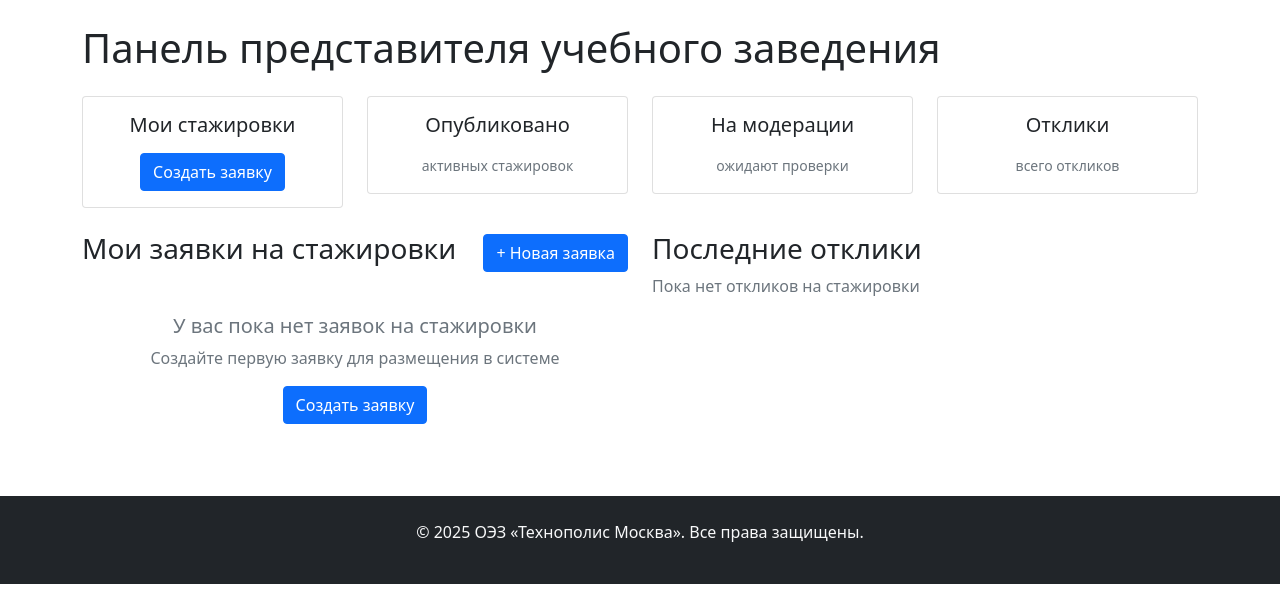
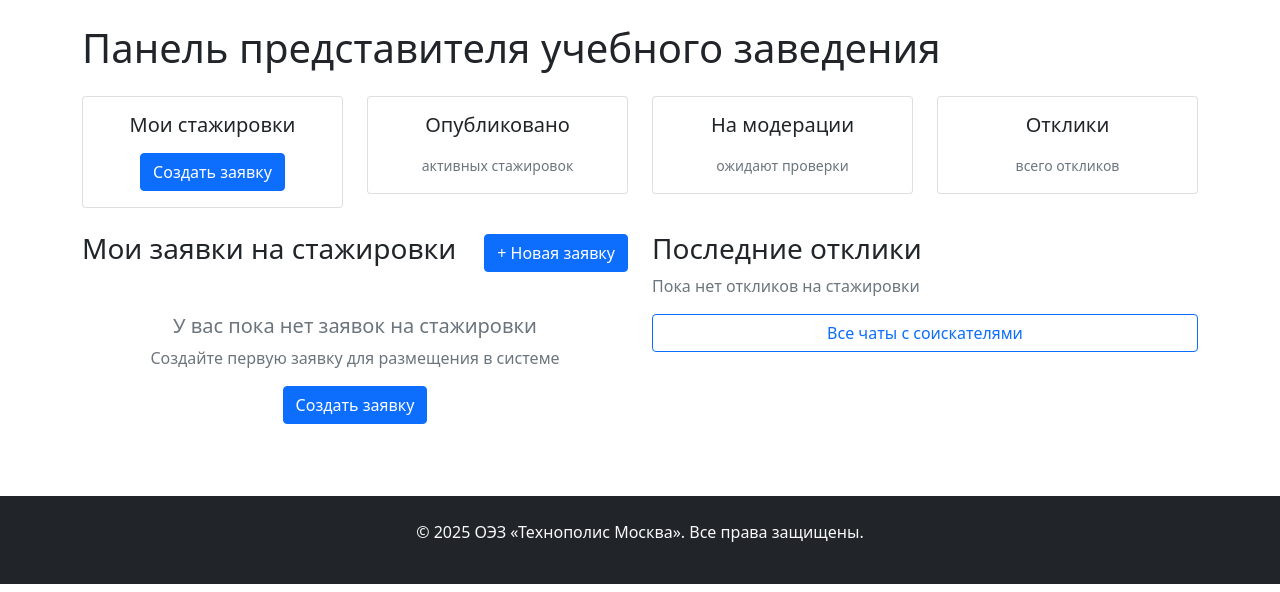
Before and after one commit to Annikaaai/hr_app, a Django app: template templates/career_app/university_dashboard.html in a window 1280 px wide. Shown: the part 56-648 px from the top of the page. Run offline with Django 5.2, Linux system fonts and the light colour scheme; the template is opened without the code that fills it, so the values that code supplies are empty.

Commit message:
add chat

```diff
--- a/templates/career_app/university_dashboard.html
+++ b/templates/career_app/university_dashboard.html
@@ -51,7 +51,7 @@
         <div class="col-md-6">
             <div class="d-flex justify-content-between align-items-center mb-3">
                 <h3>Мои заявки на стажировки</h3>
-                <a href="{% url 'create_internship' %}" class="btn btn-primary">+ Новая заявка</a>
+                <a href="{% url 'create_internship' %}" class="btn btn-primary">+ Новая заявку</a>
             </div>
 
             {% for internship in internships %}
@@ -112,18 +112,23 @@
                     <small class="text-muted d-block mt-1">{{ response.applied_at|date:"d.m.Y H:i" }}</small>
 
                     <!-- Кнопка перехода в чат -->
-                    {% with chat_thread=response.internship.chatthread_set.filter|first %}
                     <div class="mt-2">
                         <a href="{% url 'create_chat_from_internship_response' response.id %}" class="btn btn-sm btn-outline-primary">
                             Перейти в чат
                         </a>
                     </div>
-                    {% endwith %}
                 </div>
             </div>
             {% empty %}
             <p class="text-muted">Пока нет откликов на стажировки</p>
             {% endfor %}
+
+            <!-- Кнопка перехода ко всем чатам -->
+            <div class="mt-3">
+                <a href="{% url 'chat_list' %}" class="btn btn-outline-primary w-100">
+                    Все чаты с соискателями
+                </a>
+            </div>
         </div>
     </div>
 </div>
```
Also changed, not shown: templates/career_app/hr_dashboard.html (+14 -2 lines), db.sqlite3.
